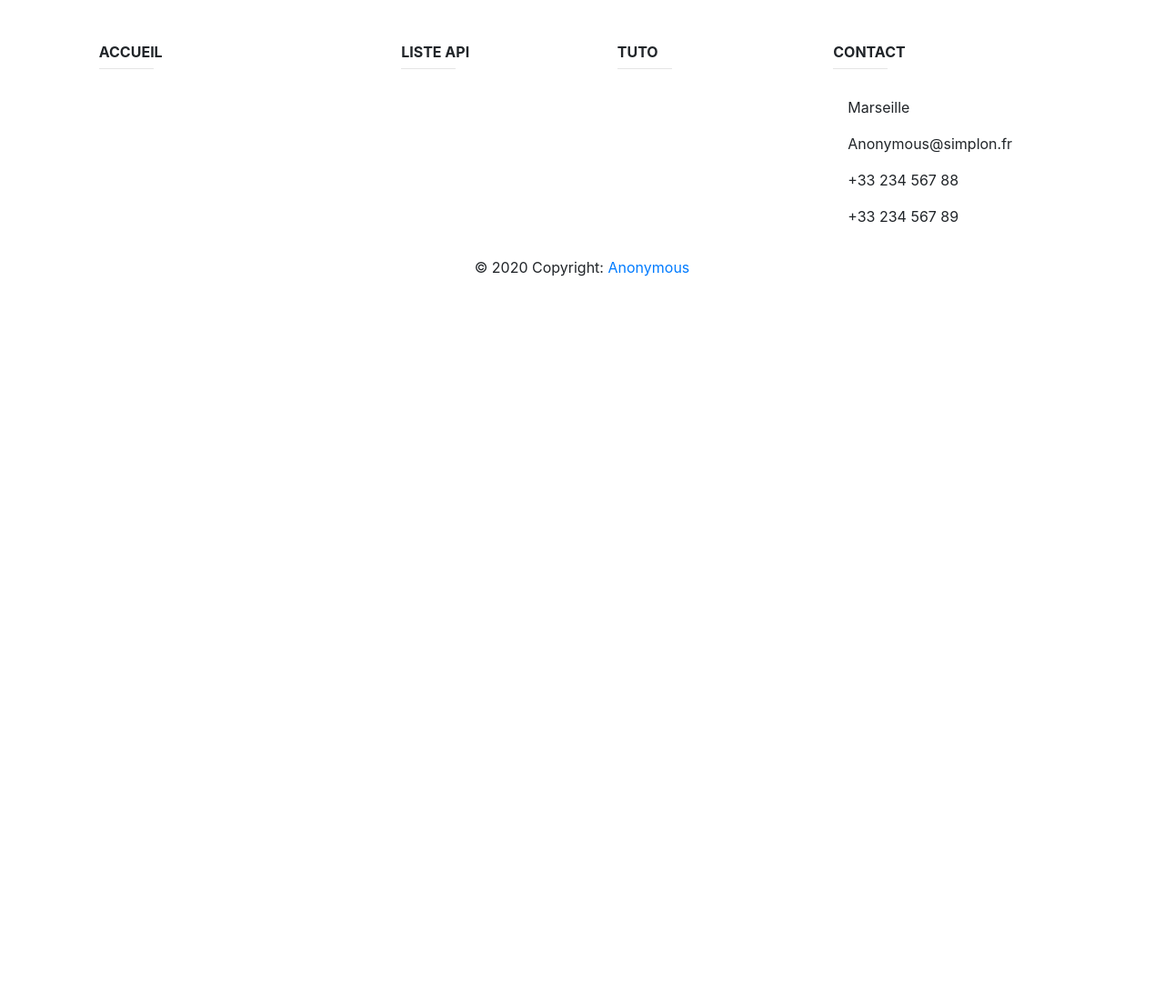
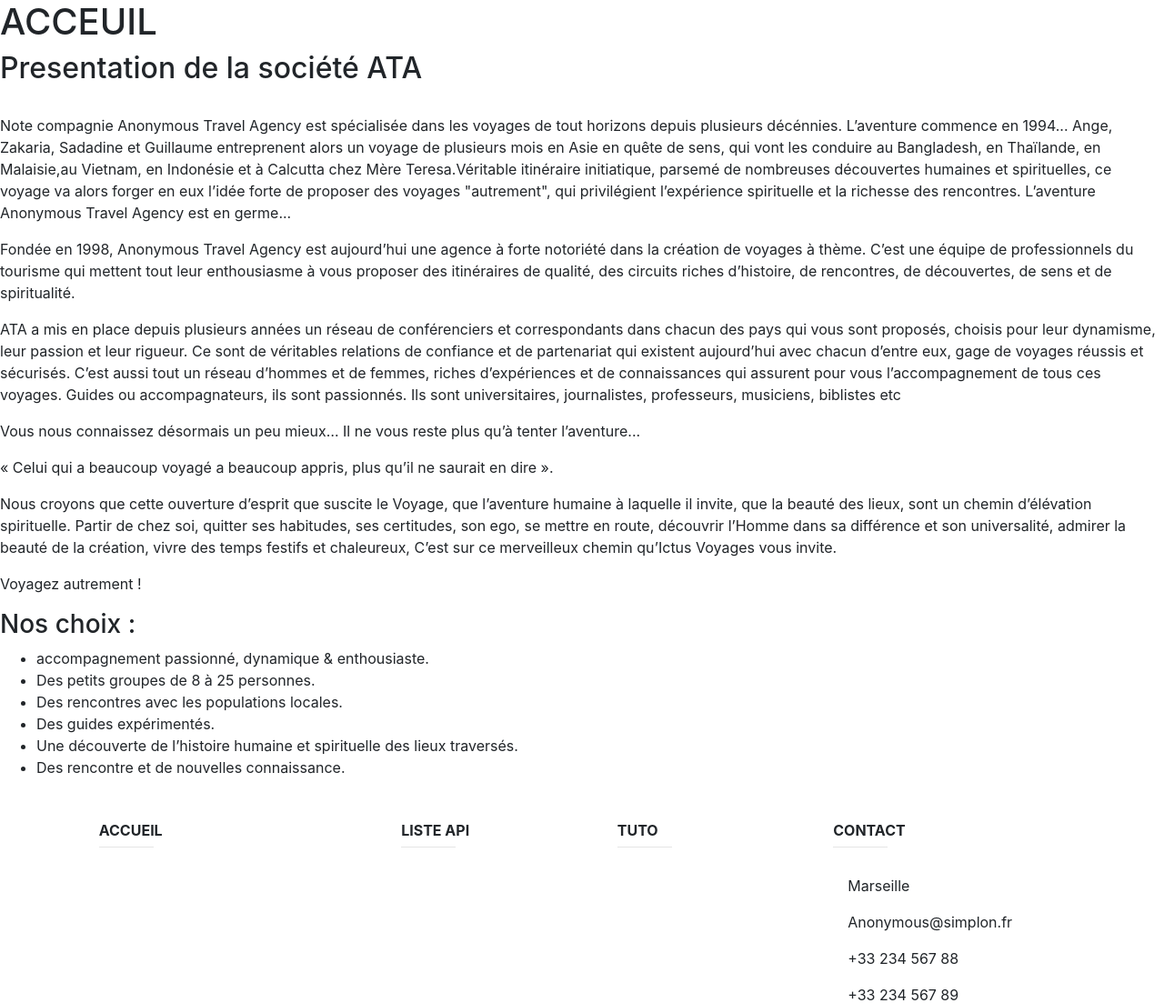
Before and after one commit to guillaumeaillaud/Anonymous, a PHP site: page / in a window 1280 px wide. Shown: the top 1103 px of the page at 91% size. Before the commit the page ends 304 px from the top, so only its background shows below. Run offline with PHP 8.4, Linux system fonts and the light colour scheme.

Commit message:
modification de la section_index

```diff
--- a/php/view/section_index.php
+++ b/php/view/section_index.php
@@ -1,3 +1,37 @@
 <section id="section_index" class="index">
+    <h1>ACCEUIL</h1>
 
+    <h2>Presentation de la société ATA</h2>
+    <br>
+    <p>Note compagnie Anonymous Travel Agency est spécialisée dans les voyages de tout horizons depuis plusieurs décénnies. L’aventure commence en 1994... Ange, Zakaria, Sadadine et Guillaume entreprenent alors un voyage de plusieurs mois en Asie en quête de sens, qui vont les conduire au Bangladesh, en Thaïlande, en Malaisie,au Vietnam, en Indonésie et à Calcutta chez Mère Teresa.Véritable itinéraire initiatique, parsemé de nombreuses découvertes humaines et spirituelles, ce voyage va alors forger en eux l’idée forte de proposer des voyages "autrement", qui privilégient l’expérience spirituelle et la richesse des rencontres. L’aventure Anonymous Travel Agency est en germe...</p>
+
+<p> Fondée en 1998, Anonymous Travel Agency est aujourd’hui une agence à forte notoriété dans la création de voyages à thème. C’est une équipe de professionnels du tourisme qui mettent tout leur enthousiasme à vous proposer des itinéraires de qualité, des circuits riches d’histoire, de rencontres, de découvertes, de sens et de spiritualité. </p>
+
+
+
+<p>ATA a mis en place depuis plusieurs années un réseau de conférenciers et correspondants dans chacun des pays qui vous sont proposés, choisis pour leur dynamisme, leur passion et leur rigueur. Ce sont de véritables relations de confiance et de partenariat qui existent aujourd’hui avec chacun d’entre eux, gage de voyages réussis et sécurisés. C’est aussi tout un réseau d’hommes et de femmes, riches d’expériences et de connaissances qui assurent pour vous l’accompagnement de tous ces voyages. Guides ou accompagnateurs, ils sont passionnés. Ils sont universitaires, journalistes, professeurs, musiciens, biblistes etc</p>
+
+
+
+<p>Vous nous connaissez désormais un peu mieux… Il ne vous reste plus qu’à tenter l’aventure...</p>
+
+
+
+<p>« Celui qui a beaucoup voyagé a beaucoup appris, plus qu’il ne saurait en dire ».</p>
+
+<p>Nous croyons que cette ouverture d’esprit que suscite le Voyage, que l’aventure humaine à laquelle il invite, que la beauté des lieux, sont un chemin d’élévation spirituelle. Partir de chez soi, quitter ses habitudes, ses certitudes, son ego, se mettre en route, découvrir l’Homme dans sa différence et son universalité, admirer la beauté de la création, vivre des temps festifs et chaleureux, C’est sur ce merveilleux chemin qu’Ictus Voyages vous invite.</p>
+
+<p>Voyagez autrement !</p>
+
+
+
+<h3>Nos choix :</h3>
+<ul>
+<li> accompagnement passionné, dynamique & enthousiaste.</li>
+<li>Des petits groupes de 8 à 25 personnes.</li>
+<li>Des rencontres avec les populations locales.</li>
+<li>Des guides expérimentés.</li>
+<li>Une découverte de l’histoire humaine et spirituelle des lieux traversés.</li>
+<li>Des rencontre et de nouvelles connaissance.</li>
+</ul>
 </section>
--- a/php/view/section_service.php
+++ b/php/view/section_service.php
@@ -1,3 +1,4 @@
 <section  id="section_service" class="service">
 
+
    </section>
```
